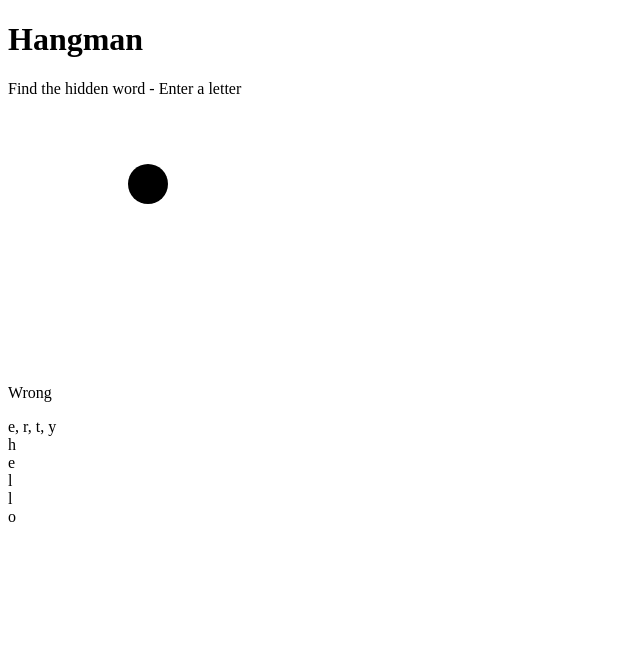
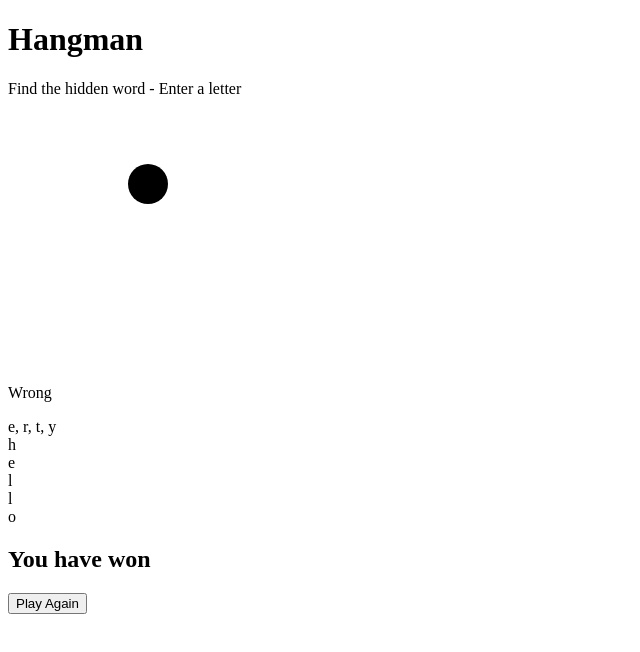
Before and after one commit to IvelinaGPlocheva/hangman, a plain HTML site: page index.html in a window 1280 px wide. Shown: the whole page, without its empty margins (0-640 px from the left). Drawn offline with Linux system fonts and the light colour scheme.

Commit message:
Add final message container.

```diff
--- a/index.html
+++ b/index.html
@@ -50,5 +50,14 @@
             <div class="letter">o</div>
         </div>
     </div>
+
+    <!-- Container for final message -->
+    <div class="popup-container" id="popup-container">
+        <div class="popup">
+            <h2 id="final-message">You have won</h2>
+            <button id="play-button">Play Again</button>
+        </div>
+    </div>
+
 </body>
 </html>
```
